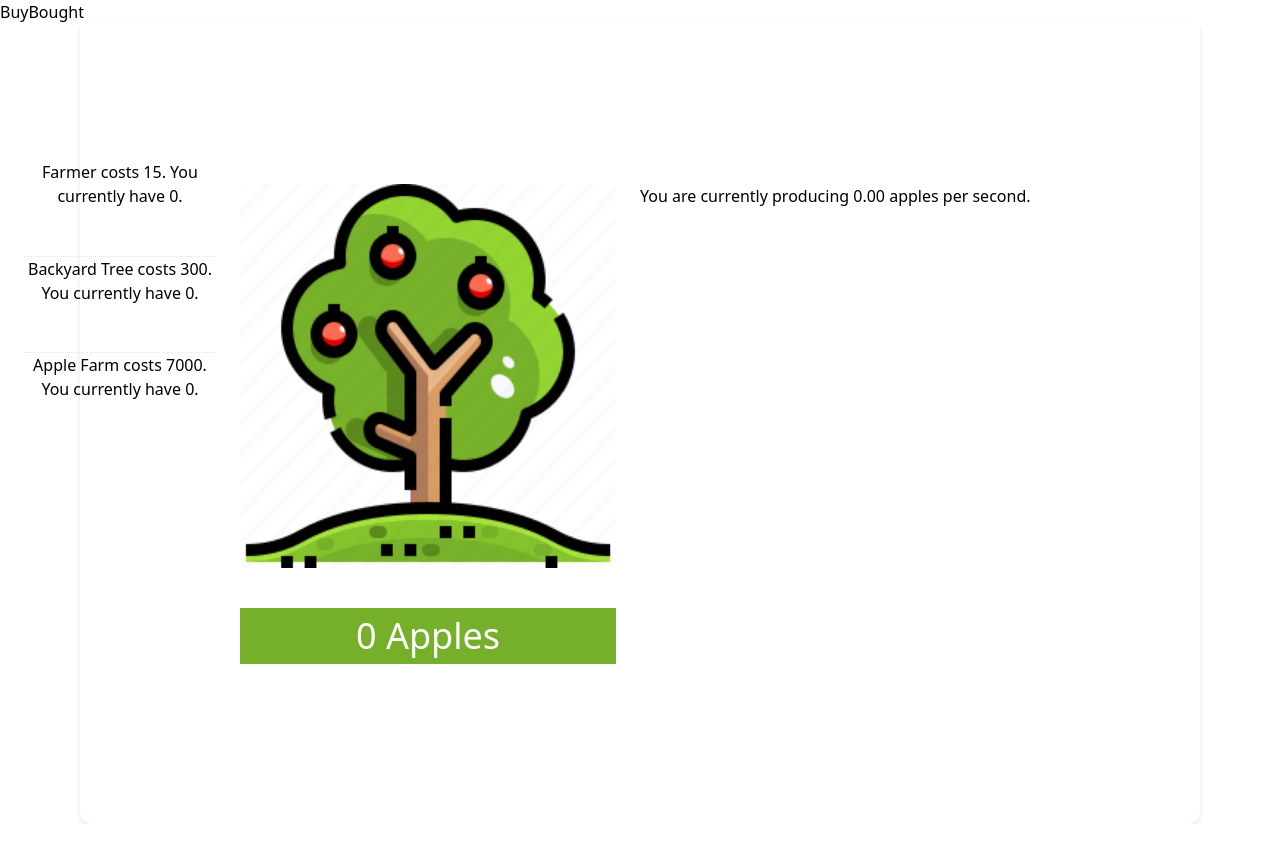
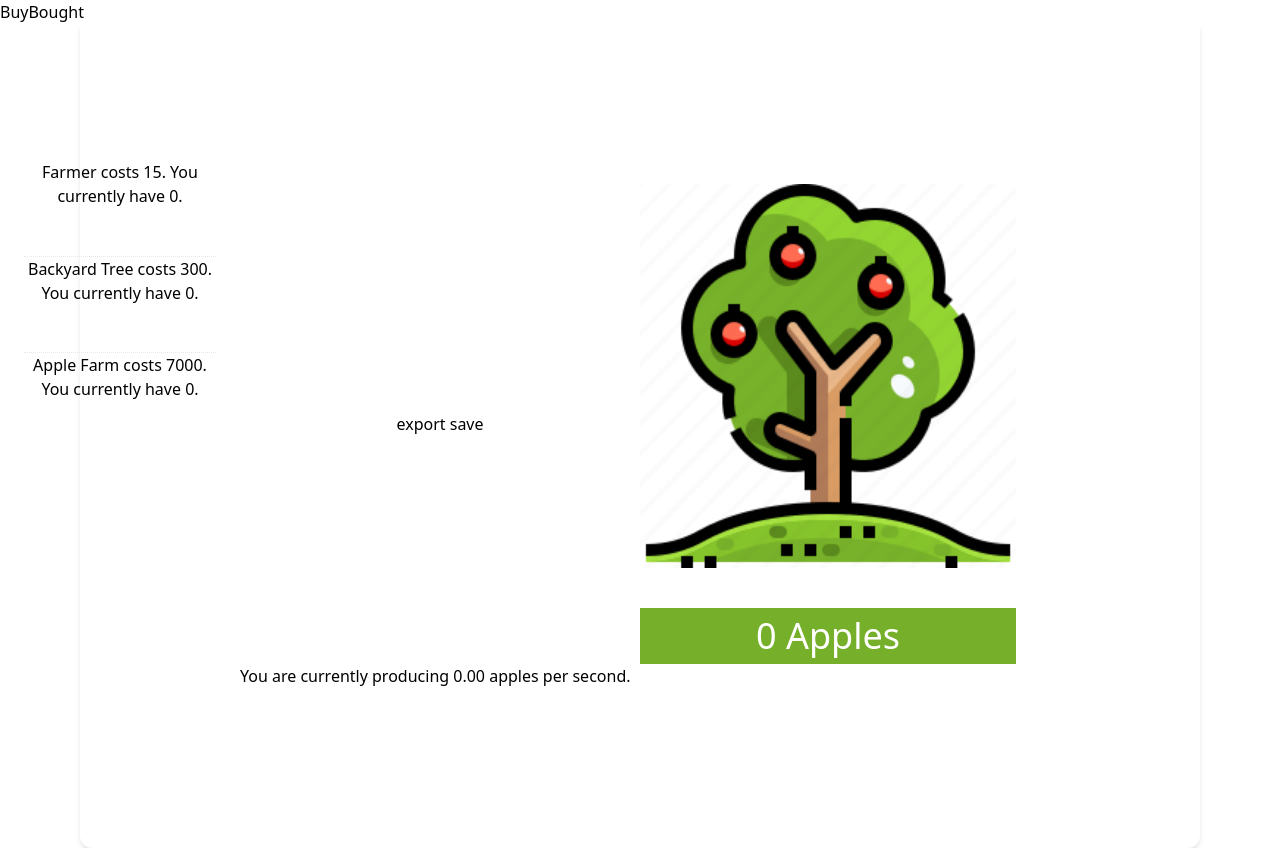
Before and after one commit to Leonardo-Gerling/Idle_Stonks, a Next.js app: page /game in a window 1280 px wide. Before the commit the page ends 824 px from the top, so only its background shows below. Built offline with nearby package versions, Linux system fonts and the light colour scheme.

Commit message:
First try of cookie/savegame implementation

```diff
--- a/components/game/mid_section.tsx
+++ b/components/game/mid_section.tsx
@@ -2,10 +2,14 @@ import { ReactElement } from "react"
 
 import PassiveChangeView from "@components/game/passive_change_view"
 import TreeView from "@components/game/tree_view"
+import useSaveGame from "@utilities/use_save_game"
 
 export default function MidSection(): ReactElement {
     return (
         <section aria-label="mid-section" className="select-none grid grid-cols-2 mx-auto w-[70rem] p-40 shadow-md rounded-b-xl">
+            <button onClick={() => useSaveGame(true)}>
+                export save
+            </button>
             <TreeView />
             <PassiveChangeView />
         </section>
--- a/utilities/cookie.ts
+++ b/utilities/cookie.ts
@@ -1,4 +1,4 @@
-export function setCookie(name: string, value: string, expireMs?: number): void {
+export function setCookie(name: string, value: string | number, expireMs?: number): void {
     const date = new Date();
     date.setTime(date.getTime() + (expireMs ?? 31536000000)); // One year
 
--- /dev/null
+++ b/utilities/use_save_game.ts
@@ -0,0 +1,50 @@
+import { useContext, useRef } from "react"
+
+import ShopContext from "@utilities/shop_context"
+import { setCookie } from "@utilities/cookie"
+import useGameLoop from "@utilities/use_game_loop"
+import type { ShopItemCounts } from "types"
+
+export default function useSaveGame(exportFile: boolean = false): void {
+    const { apples, counts, changePerClick, changePerSecond } = useContext(ShopContext)
+
+    const last = useRef(0)
+    const now = useRef(0)
+    const diff = useRef(0)
+
+    const data = useRef("")
+    const saveData = useRef<{[key: string]: number | ShopItemCounts}>()
+
+    useGameLoop((deltaTime) => {
+        now.current += deltaTime
+        diff.current = now.current - last.current
+
+        saveData.current = {
+            "apples": apples,
+            "counts": counts,
+            "changePerClick": changePerClick,
+            "changePerSecond": changePerSecond
+        }
+
+        data.current = JSON.stringify(saveData.current)
+
+        if (exportFile) {
+            let url = URL.createObjectURL(
+                new Blob([data.current], { type: "text/plain" })
+            )
+
+            let link = document.createElement("a")
+            link.download = "idle_stonks.save.json"
+            link.href = url
+            link.click()
+            link.remove()
+
+            return
+        }
+
+        if (diff.current >= 300000) {
+            setCookie("data", data.current)
+            last.current = now.current
+        }
+    })
+}
```
